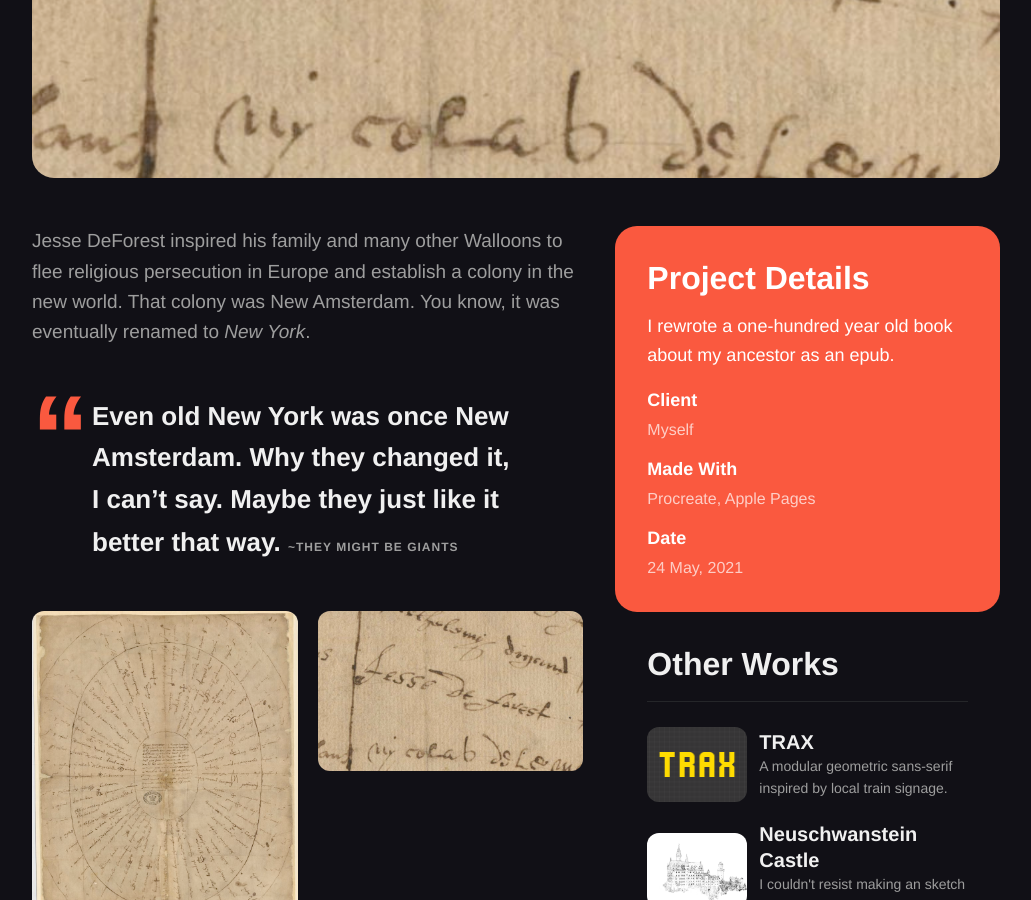
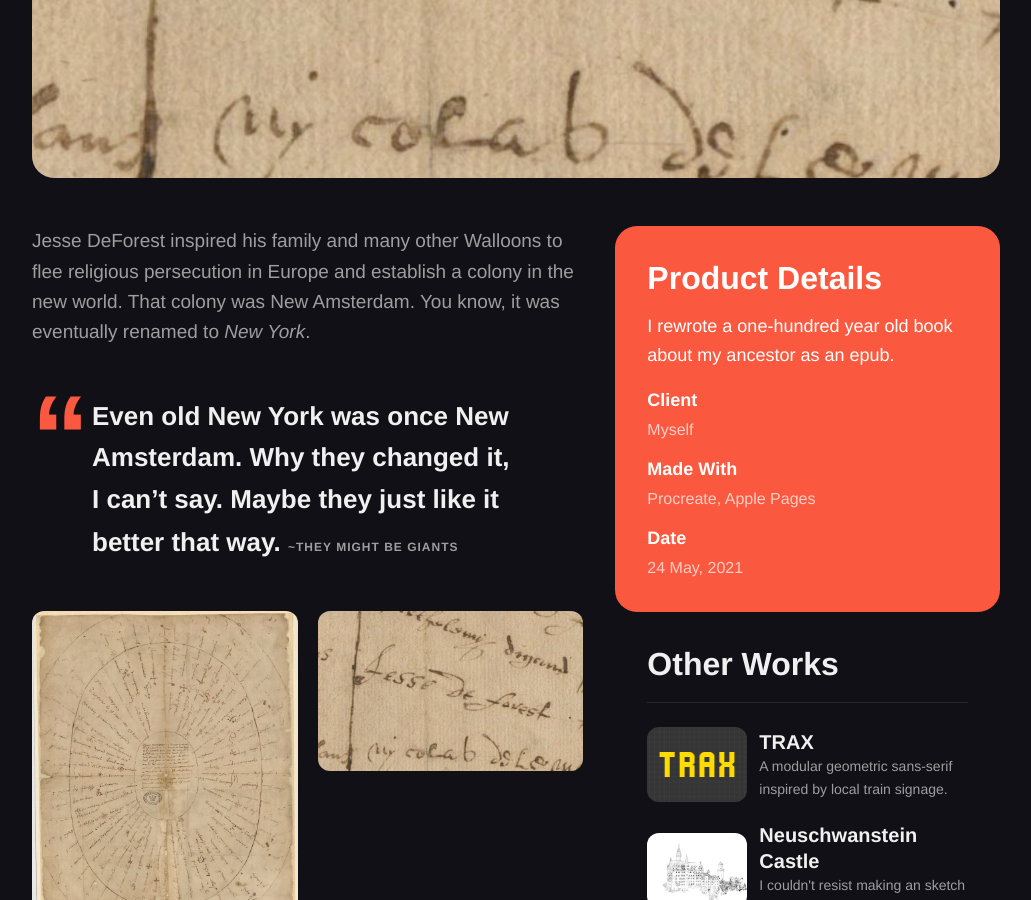
Before and after one commit to tomdeforest/tomdeforest.github.io, a Jekyll site: the page built from _projects/2021-05-24-a-walloon-family-in-america.md, in a window 1280 px wide and 900 px high, scrolled down 685 px. Shown: the whole window, without its empty margins (124-1155 px from the left). Built offline with Jekyll 4.4.1, drawn with Linux system fonts in a browser that asks for light colours; some web fonts are replaced.

Commit message:
changed project to product for sidebar widget

```diff
--- a/_includes/sidebar-widgets/widget-project-meta.html
+++ b/_includes/sidebar-widgets/widget-project-meta.html
@@ -1,5 +1,5 @@
 <div class="widget-sidebar project-meta">
-  <h2 class="widget-sidebar__title">Project Details</h2>
+  <h2 class="widget-sidebar__title">Product Details</h2>
   {% if page.summary %}
   <p class="project-meta__summary">{{ page.summary }}</p>
   {% endif %}
```
